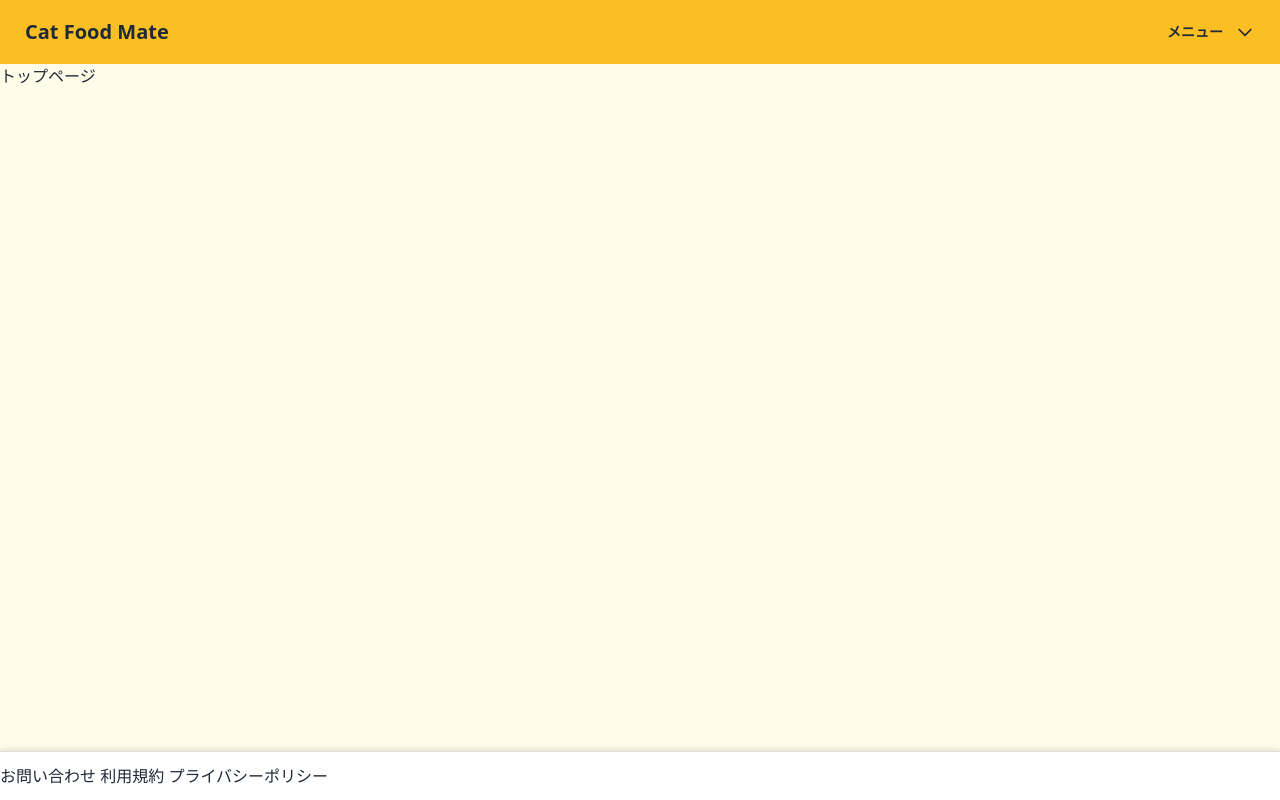
After one commit to abusumi/cat-project, a Rails app: page /home/index in a window 1280 px wide. The commit adds this page. Run offline with Rails 7, Linux system fonts and the light colour scheme; style sheets or scripts are compiled from the project's sources.

Commit message:
created homepage

```diff
--- /dev/null
+++ b/app/controllers/home_controller.rb
@@ -0,0 +1,4 @@
+class HomeController < ApplicationController
+  def index
+  end
+end
--- /dev/null
+++ b/app/helpers/home_helper.rb
@@ -0,0 +1,2 @@
+module HomeHelper
+end
--- /dev/null
+++ b/app/views/home/index.html.erb
@@ -0,0 +1 @@
+<h1>トップページ</h1>
--- a/app/views/layouts/application.html.erb
+++ b/app/views/layouts/application.html.erb
@@ -17,7 +17,12 @@
     <%= javascript_include_tag "application", "data-turbo-track": "reload", type: "module" %>
   </head>
 
-  <body>
-    <%= yield %>
+  <body class="flex flex-col min-h-screen">
+      <%= render 'shared/header' %>
+      <%# render 'shared/flash' %>
+    <div class="flex-grow bg-yellow-50">
+      <%= yield %>
+    </div>
+      <%= render 'shared/footer' %>
   </body>
 </html>
--- /dev/null
+++ b/app/views/shared/_footer.html.erb
@@ -0,0 +1,13 @@
+<!-- 未ログイン時のフッター -->
+<footer id="footer" class="footer-bottom bg-light py-3" style="border-top: 1px solid #ddd; box-shadow: 0 -2px 5px rgba(0, 0, 0, 0.1);">
+  <div class="container">
+    <div class="d-flex justify-content-center">
+      <!-- 均等配置のリンク -->
+      <div class="d-flex justify-content-around w-100" style="max-width: 600px;">
+        <a href="#" class="footer-link text-center">お問い合わせ</a>
+        <a href="#" class="footer-link text-center">利用規約</a>
+        <a href="#" class="footer-link text-center">プライバシーポリシー</a>
+      </div>
+    </div>
+  </div>
+</footer>
--- /dev/null
+++ b/app/views/shared/_header.html.erb
@@ -0,0 +1,27 @@
+<!-- 未ログイン状態のヘッダー -->
+<header class="flex justify-between bg-amber-400 ">
+  <div class="navbar container mx-auto">
+    <!-- アプリタイトル -->
+    <div class="flex-1">
+      <%= link_to '/', class: 'btn btn-ghost normal-case text-xl' do %>
+        Cat Food Mate
+      <% end %>
+    </div>
+
+    <!-- メニュー -->
+    <div class="flex-none">
+      <div class="dropdown dropdown-end">
+        <label tabindex="0" class="btn btn-ghost">
+          メニュー
+          <svg xmlns="http://www.w3.org/2000/svg" class="h-5 w-5 ml-1" fill="none" viewBox="0 0 24 24" stroke="currentColor">
+            <path stroke-linecap="round" stroke-linejoin="round" stroke-width="2" d="M19 9l-7 7-7-7" />
+          </svg>
+        </label>
+        <ul tabindex="0" class="dropdown-content menu p-2 shadow bg-base-100 rounded-box w-52">
+          <li><%= link_to 'ログイン', '#' %></li>
+          <li><%= link_to '新規登録', '#' %></li>
+        </ul>
+      </div>
+    </div>
+  </div>
+</header>
--- a/config/application.rb
+++ b/config/application.rb
@@ -16,6 +16,11 @@ module Myapp
     # Common ones are `templates`, `generators`, or `middleware`, for example.
     config.autoload_lib(ignore: %w[assets tasks])
 
+    config.generators do |g|
+      g.skip_routes true
+      g.helper false
+      g.test_framework nil
+    end
     # Configuration for the application, engines, and railties goes here.
     #
     # These settings can be overridden in specific environments using the files
--- a/config/routes.rb
+++ b/config/routes.rb
@@ -1,4 +1,5 @@
 Rails.application.routes.draw do
+  get "home/index"
   # Define your application routes per the DSL in https://guides.rubyonrails.org/routing.html
 
   # Reveal health status on /up that returns 200 if the app boots with no exceptions, otherwise 500.
@@ -11,4 +12,5 @@ Rails.application.routes.draw do
 
   # Defines the root path route ("/")
   # root "posts#index"
+  root "home#index"
 end
```
Also changed, not shown: test/controllers/home_controller_test.rb (added, +8 -0 lines).
